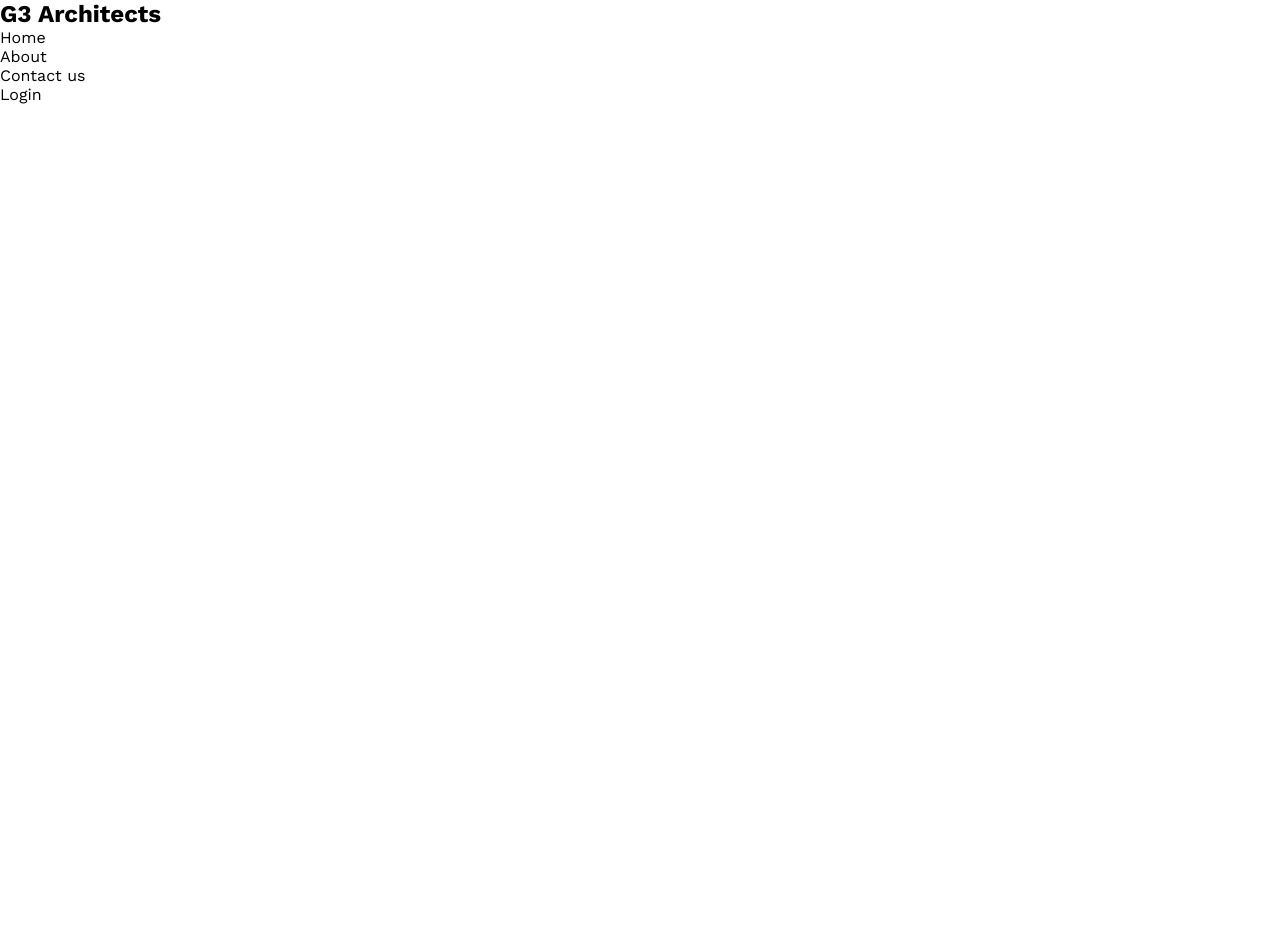
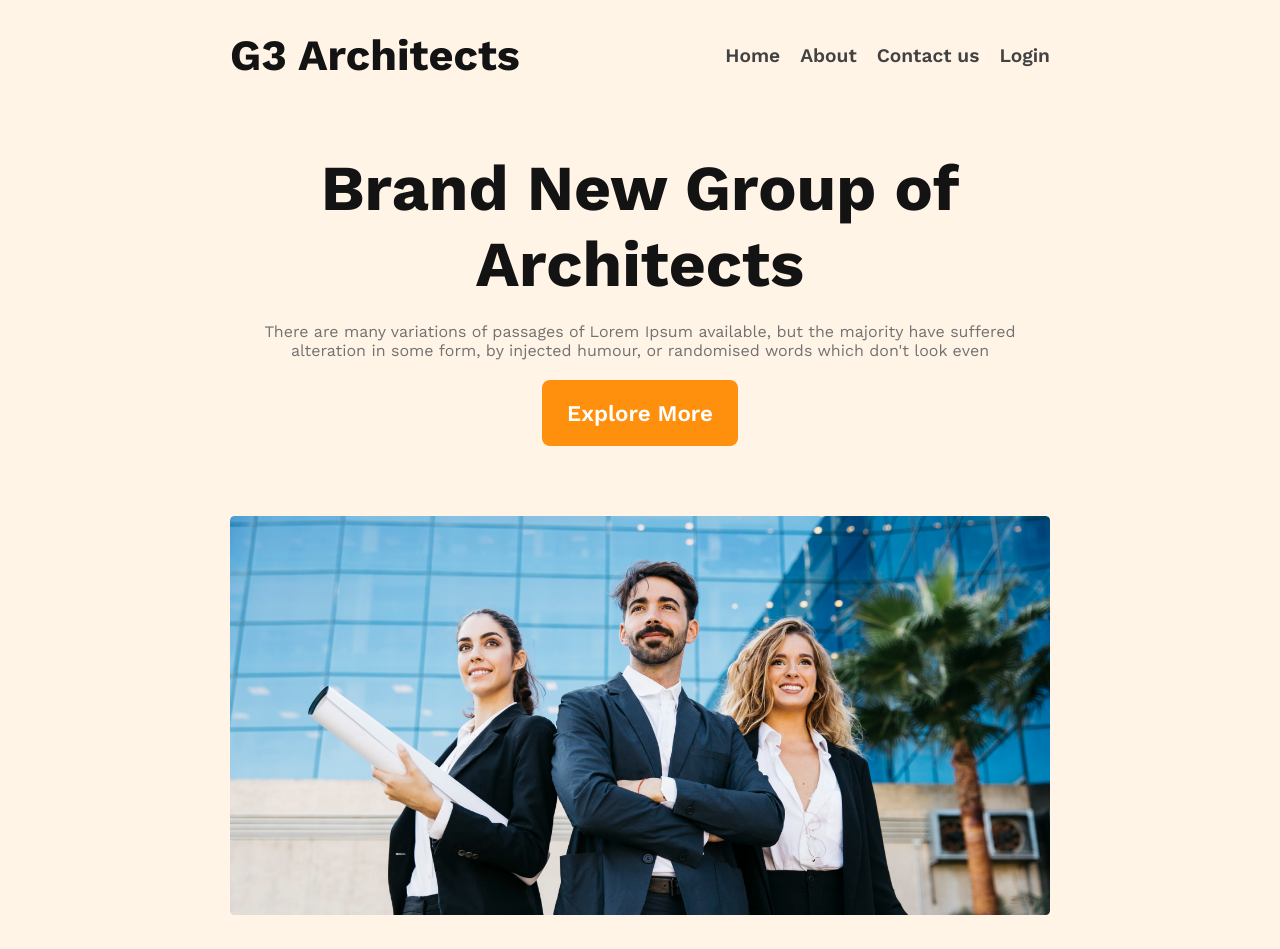
Before and after one commit to SojibAhmed114/Modules-9, a plain HTML site: page index.html in a window 1280 px wide. Before the commit the page ends 800 px from the top, so only its background shows below. Drawn offline with nearby package versions, Linux system fonts and the light colour scheme.

Commit message:
header section done

```diff
--- a/index.html
+++ b/index.html
@@ -14,14 +14,24 @@
 <body>
     <header>
         <nav>
-            <h2>G3 Architects</h2>
+            <h2 class="nav-title">G3 Architects</h2>
+            <div class="nav-list">
                 <ul>
                     <li>Home</li>
                     <li>About</li>
                     <li>Contact us</li>
                     <li>Login</li>
                 </ul>
+        </div>
         </nav>
+        <section class="banner">
+            <article class="banner-container">
+                <h1 class="banner-title">Brand New Group of Architects</h1>
+                <p class="banner-discription">There are many variations of passages of Lorem Ipsum available, but the majority have suffered alteration in some form, by injected humour, or randomised words which don't look even</p>
+                <button class="praymary-button">Explore More</button>
+            </article>
+            <img src="./images/banner.png" alt="">
+        </section>
     </header>
     <main>
 
--- a/style.css
+++ b/style.css
@@ -3,3 +3,81 @@
     margin: 0;
     font-family: 'Work Sans', sans-serif;
 }
+/* header part */
+header{
+    background-color: rgba(255, 144, 14, 0.10);
+    padding: 30px 230px;
+}
+.nav-title{
+    color: #131313;
+    font-size: 2.7rem;
+}
+nav{
+    display: flex;
+    justify-content: space-between;
+    align-items: center;
+}
+.nav-list ul{
+    display: flex;
+}
+.nav-list li{
+    list-style: none;
+    padding-left: 20px;
+    color: #424242;
+    font-size: 1.2rem;
+    font-weight: 600;
+}
+.nav-list li:nth-child(1){
+    padding-left: 0;
+}
+.nav-list li a {
+    text-decoration: none;
+}
+
+/* banner */
+.banner-container{
+    max-width: 800px;
+    text-align: center;
+    margin: 70px auto;
+}
+.banner-title{
+    font-weight: 700;
+    font-size: 4rem;
+    color: #131313;
+}
+.banner-discription{
+    color: #727272;
+    padding: 20px;
+}
+.praymary-button{
+    background-color: #FF900E;
+    border-radius: 8px;
+    padding: 20px 25px;
+    border: 0;
+    font-size: 1.4rem;
+    color: #fff;
+    font-weight: 600;
+    cursor: pointer;
+}
+.banner img{
+    width: 100%;
+}
+
+/* banner media queary */
+@media screen and (max-width: 576px) {
+    header{
+        padding: 20px;
+    }
+    nav{
+        flex-direction: column;
+    }
+}
+@media screen and (min-width: 576px) and (max-width: 960px) {
+
+    header{
+        padding: 15px;
+    }
+    nav{
+        flex-direction: column;
+    }
+}
```
Lines whose indentation alone changed are shown as unchanged.
